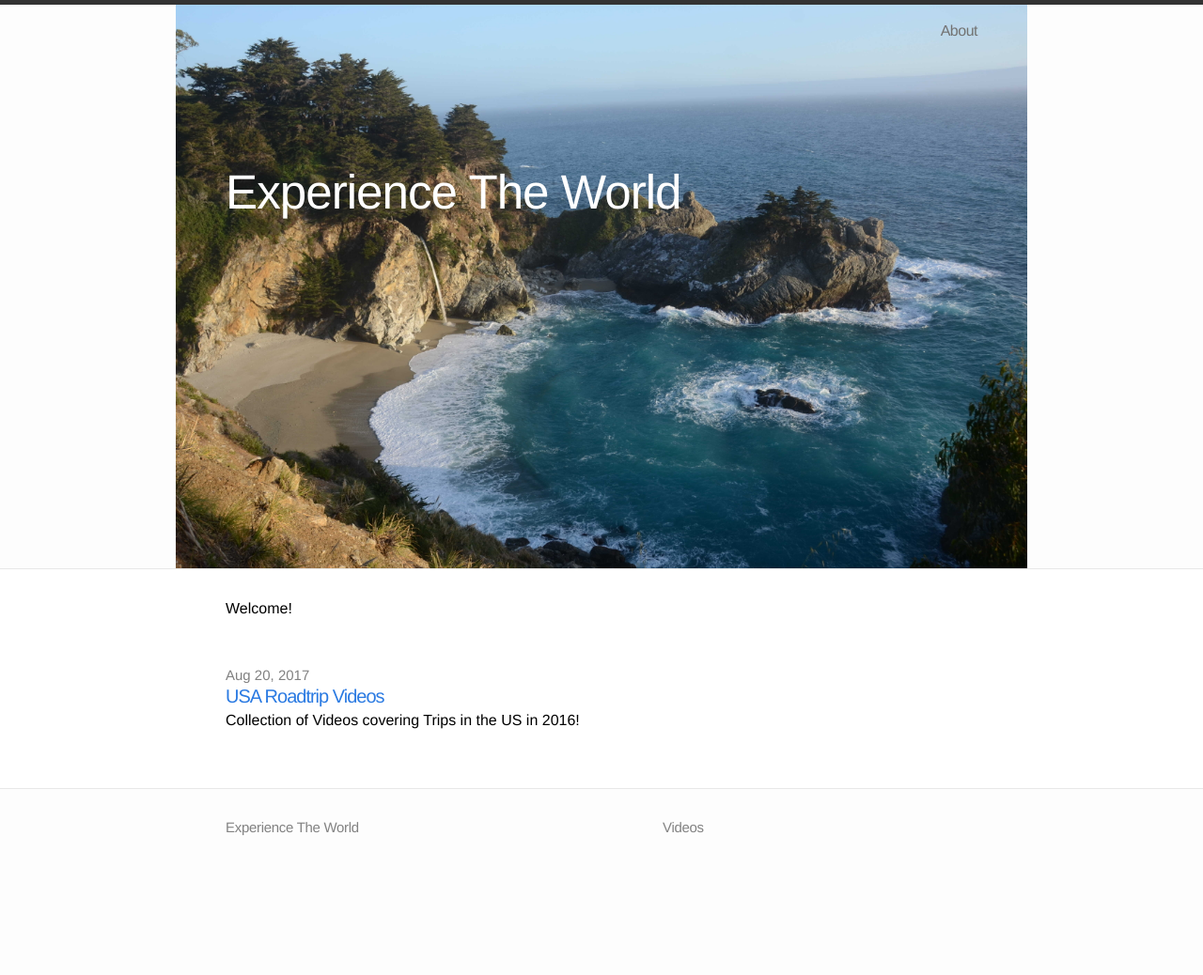
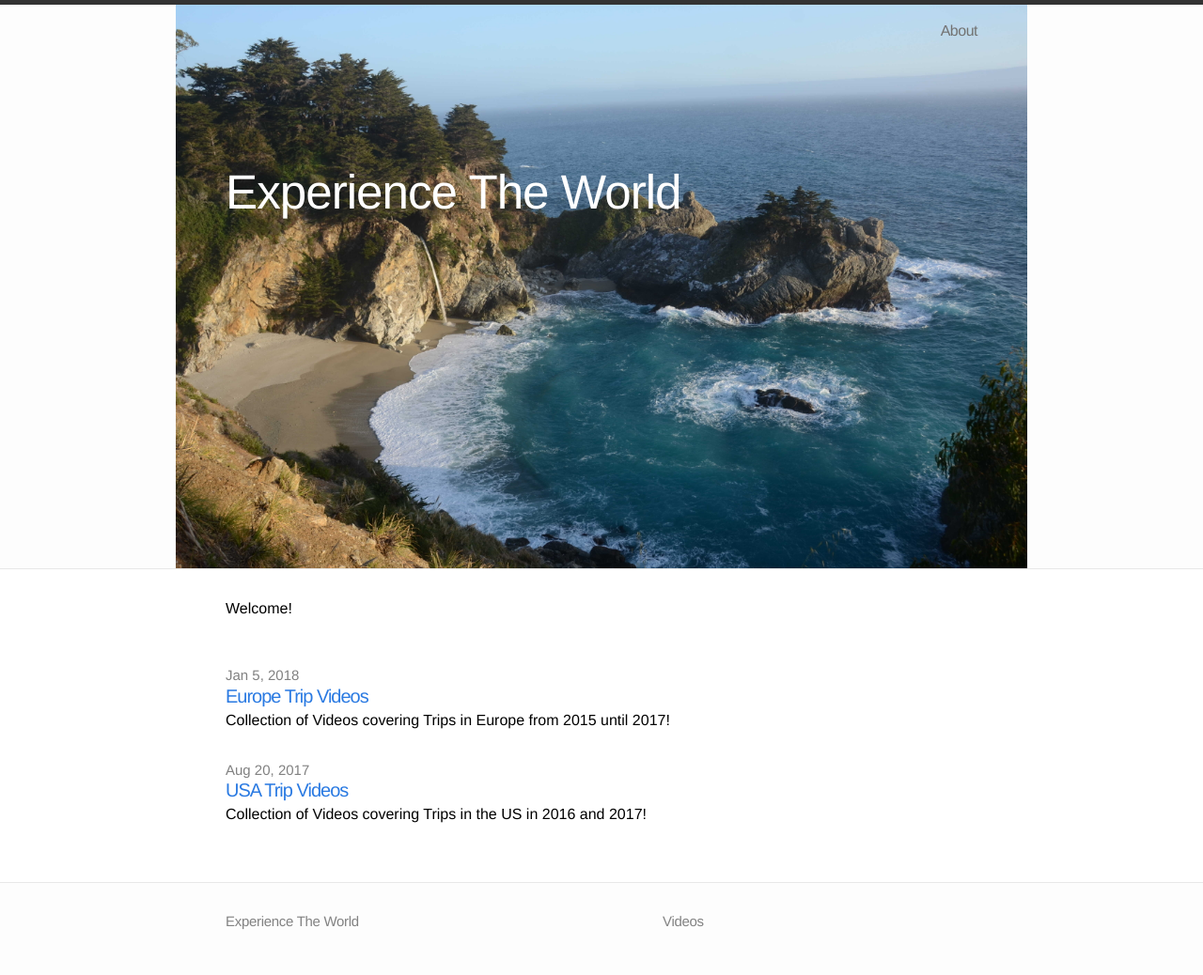
Before and after one commit to experiencetheworld/experiencetheworld.github.io, a Jekyll site: the page built from index.html, in a window 1280 px wide. Shown: the whole page at 94% size. Built offline with Jekyll 4.4.1, drawn with Linux system fonts in a browser that asks for light colours; before the commit the page ends 937 px from its top, so only the background shows below that.

Commit message:
added missing video and europe section

```diff
--- /dev/null
+++ b/_posts/2018-01-05-videos.markdown
@@ -0,0 +1,14 @@
+---
+layout: post
+title:  Europe Trip Videos
+date:   2018-01-05 15:16:26 +0200
+featured-img: /images/frontpage.JPG
+#categories: jekyll update
+---
+
+Collection of Videos covering Trips in Europe from 2015 until 2017!
+
+
+Roadtrip to the Czech Republic starting at Lake Constance:
+{% include youtubePlayer.html id="QrxBd_96UMY " %}
+<br><br>
```
Also changed, not shown: _posts/2017-08-20-videos.markdown (+18 -5 lines).
